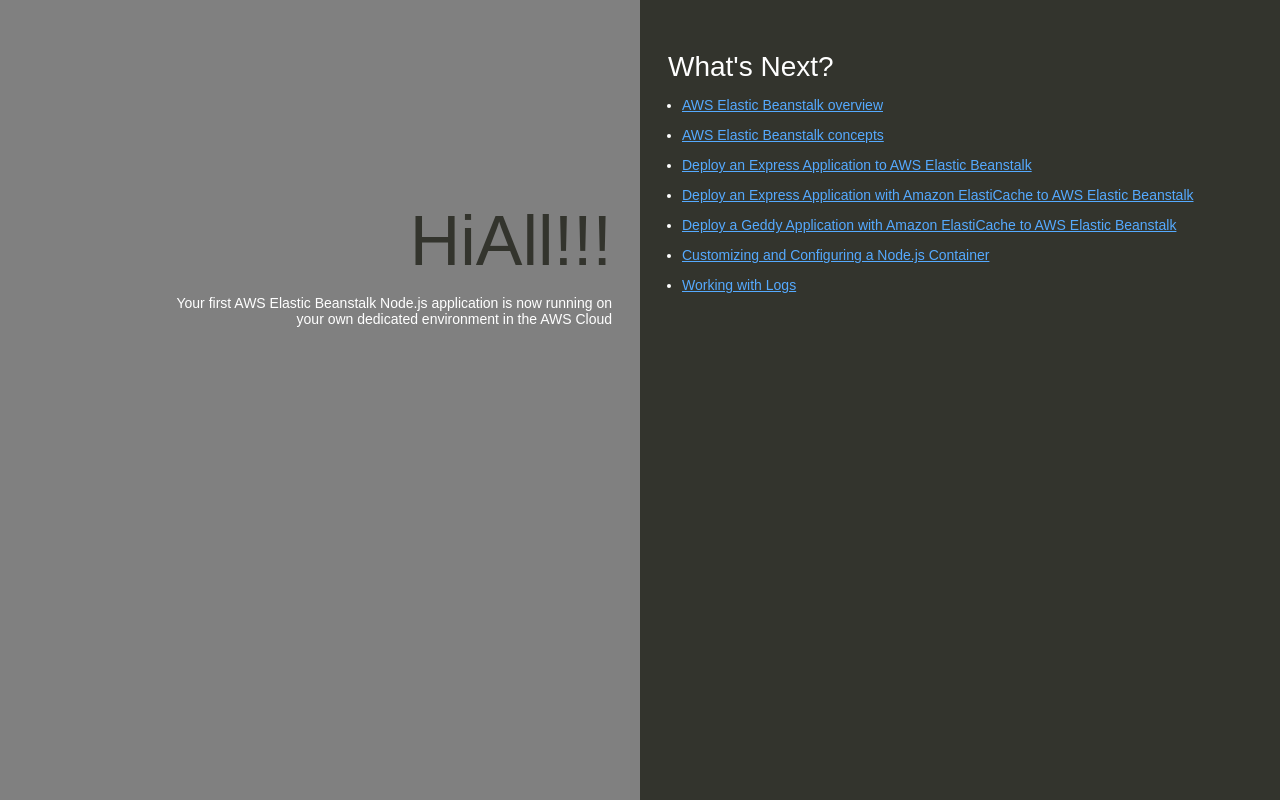
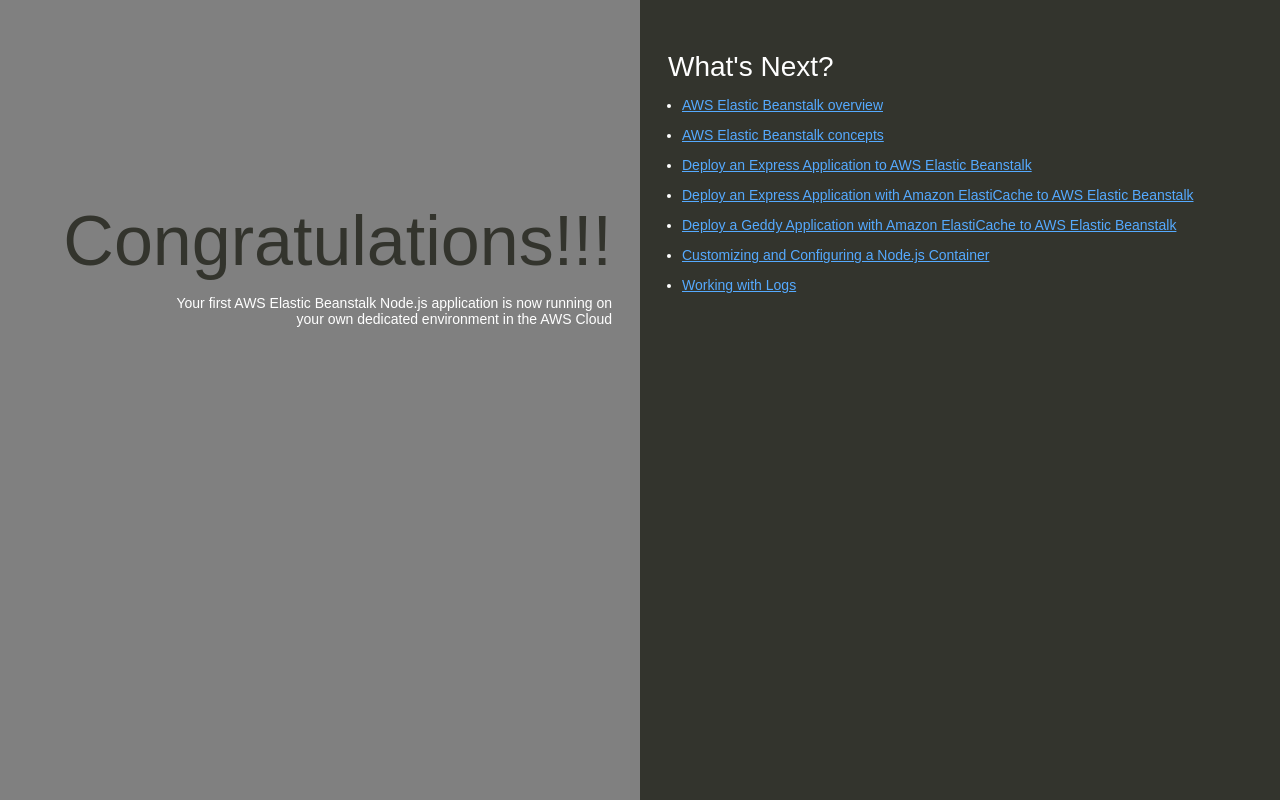
Before and after one commit to AhmedMElhamy/SimpleAppRepository, a website: page index.html in a window 1280 px wide. Drawn offline with Linux system fonts and the light colour scheme.

Commit message:
Update index.html

```diff
--- a/index.html
+++ b/index.html
@@ -74,7 +74,7 @@
   </head>
   <body>
     <div class="textColumn">
-      <h1>HiAll!!!</h1>
+      <h1>Congratulations!!!</h1>
       <p>Your first AWS Elastic Beanstalk Node.js application is now running on your own dedicated environment in the AWS Cloud</p>
     </div>
     <div class="linksColumn">
```
